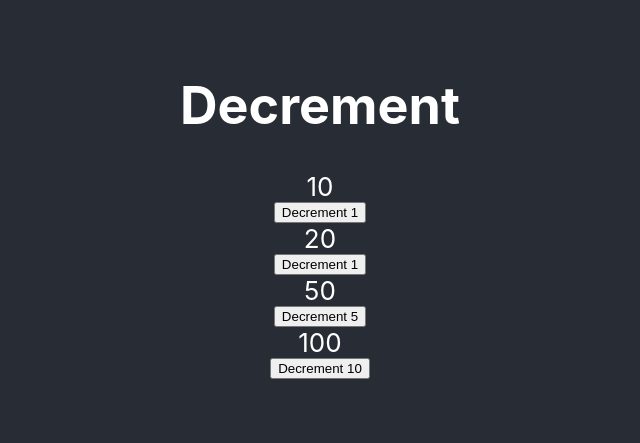
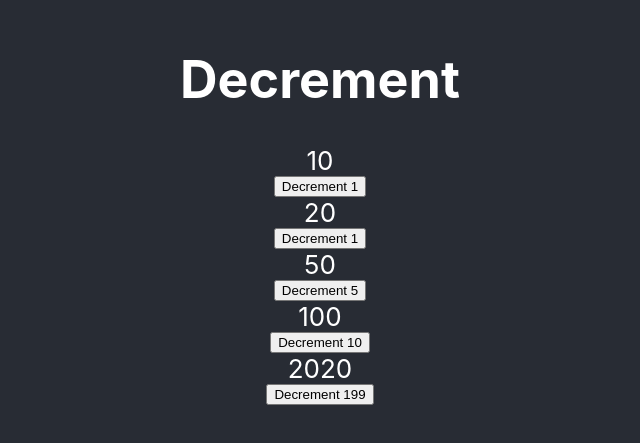
Before and after one commit to CUNY-2X-TTP-2020/react-decrement, a React (Create React App) app: page / in a window 1280 px wide. Shown: the part 191-634 px from the top of the page, without its empty margins (320-960 px from the left). Built offline with nearby package versions, Linux system fonts and the light colour scheme.

Commit message:
Add one more Decrement component example

```diff
--- a/src/App.js
+++ b/src/App.js
@@ -13,6 +13,7 @@ function App()
             <Decrement start={20} amount={1} />
             <Decrement start={50} amount={5} />
             <Decrement start={100} amount={10} />
+            <Decrement start={2020} amount={199} />
         </header>
         </div>
     );
```
